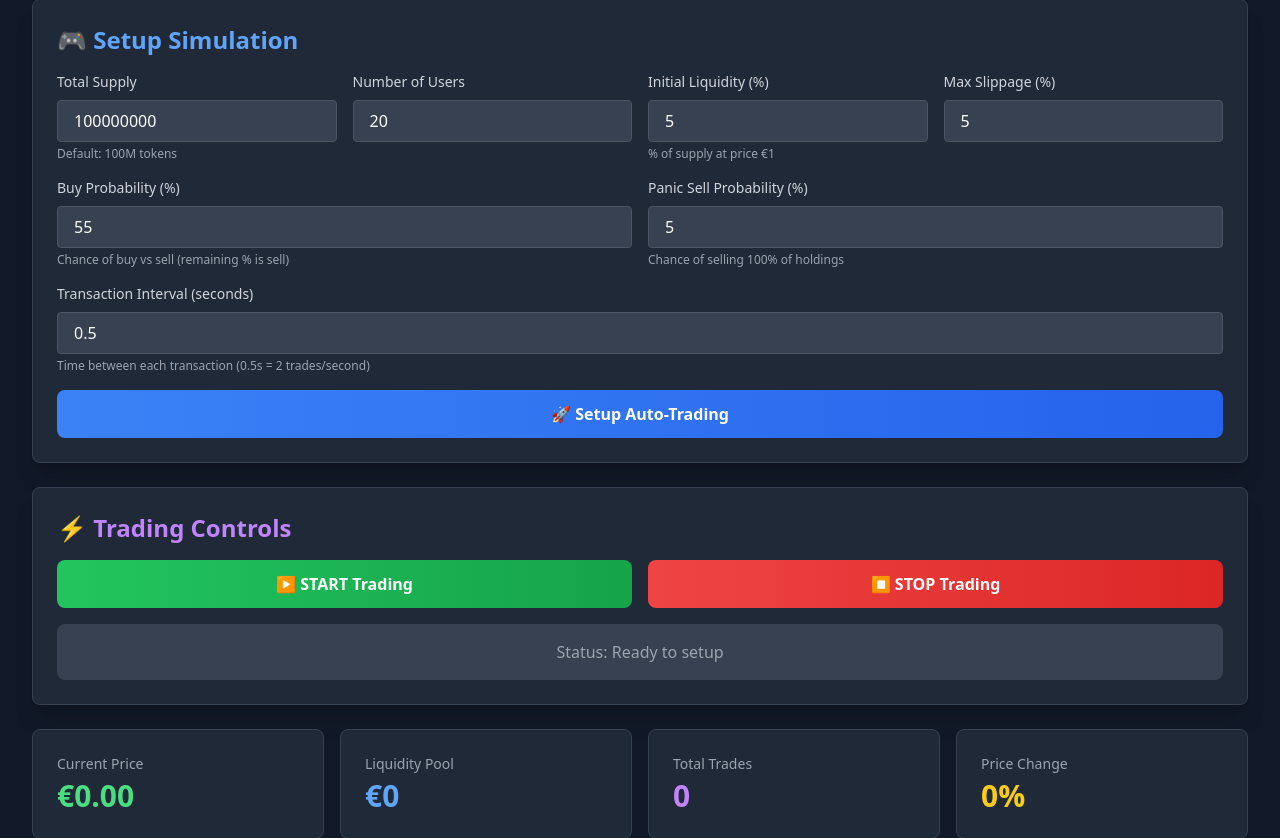
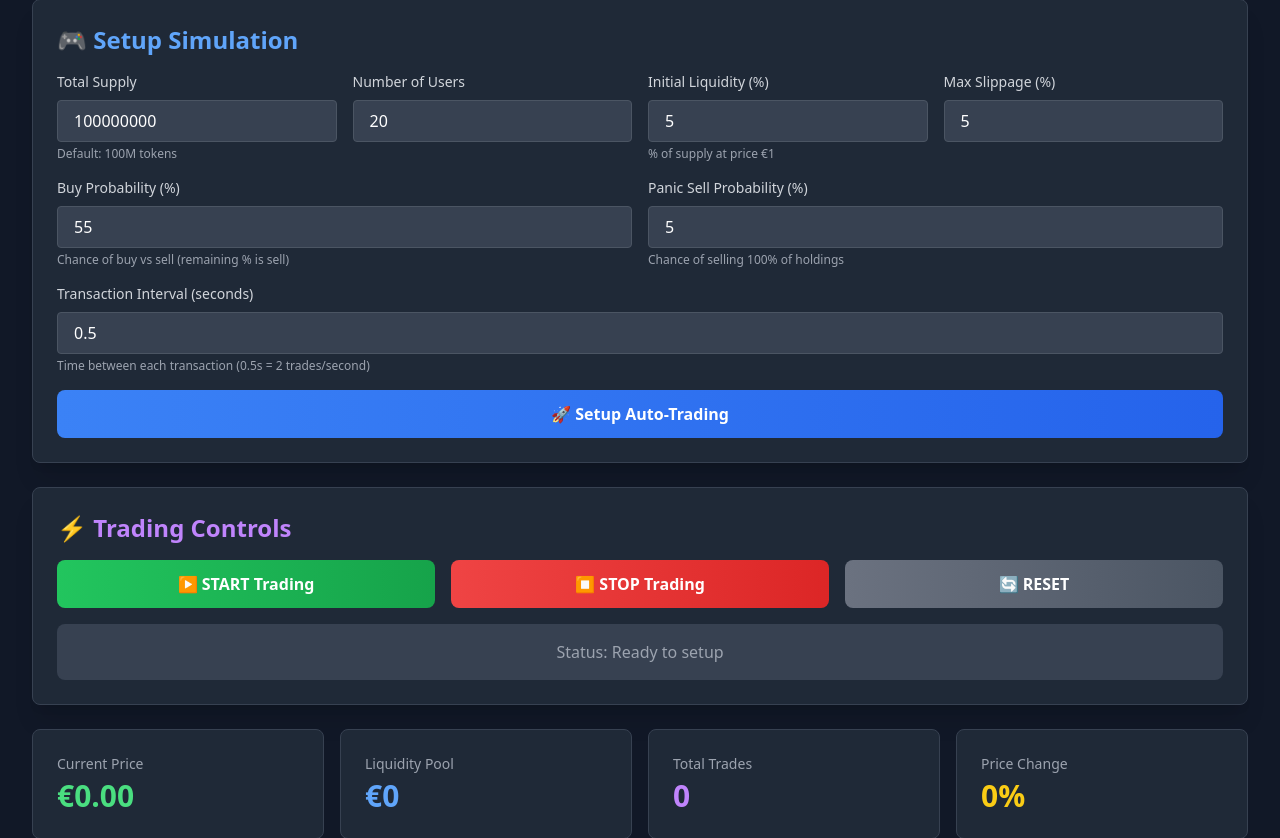
Before and after one commit to AgustinMRedondo/tinvex_simulator, a FastAPI app: page / in a window 1280 px wide. Shown: the part 145-983 px from the top of the page. Run offline with FastAPI, Linux system fonts and the light colour scheme; some libraries are stand-ins or nearby versions.

Commit message:
Add reset button to restart simulation
Changes:
- Added RESET button in trading controls (now 3 buttons in row)
- Implemented resetSimulation() function that:
  - Stops any active trading
  - Clears all intervals and chart data
  - Resets all market statistics to zero
  - Clears transactions and top traders tables
  - Returns UI to "Ready to setup" state
- Allows users to easily start fresh without reloading page

```diff
--- a/templates/simulator.html
+++ b/templates/simulator.html
@@ -75,7 +75,7 @@
         <div class="bg-gray-800 rounded-lg shadow-xl p-6 mb-6 border border-gray-700">
             <h2 class="text-2xl font-semibold mb-4 text-purple-400">⚡ Trading Controls</h2>
 
-            <div class="grid grid-cols-2 gap-4">
+            <div class="grid grid-cols-3 gap-4">
                 <button onclick="startTrading()" id="startBtn"
                         class="bg-gradient-to-r from-green-500 to-green-600 hover:from-green-600 hover:to-green-700 text-white font-bold py-3 px-6 rounded-lg transition-all">
                     ▶️ START Trading
@@ -83,6 +83,10 @@
                 <button onclick="stopTrading()" id="stopBtn"
                         class="bg-gradient-to-r from-red-500 to-red-600 hover:from-red-600 hover:to-red-700 text-white font-bold py-3 px-6 rounded-lg transition-all">
                     ⏹️ STOP Trading
+                </button>
+                <button onclick="resetSimulation()" id="resetBtn"
+                        class="bg-gradient-to-r from-gray-500 to-gray-600 hover:from-gray-600 hover:to-gray-700 text-white font-bold py-3 px-6 rounded-lg transition-all">
+                    🔄 RESET
                 </button>
             </div>
 
@@ -351,6 +355,58 @@
             }
         }
 
+        async function resetSimulation() {
+            try {
+                console.log('🔄 Resetting simulation...');
+
+                // Stop trading if active
+                await fetch(`${API_BASE}/api/trading/stop`, {method: 'POST'});
+
+                // Clear update interval
+                if (updateInterval) {
+                    clearInterval(updateInterval);
+                    updateInterval = null;
+                }
+
+                // Reset chart
+                priceChart.data.labels = [];
+                priceChart.data.datasets[0].data = [];
+                priceChart.update();
+
+                // Reset market stats
+                document.getElementById('currentPrice').textContent = '€0.00';
+                document.getElementById('liquidity').textContent = '€0';
+                document.getElementById('totalTrades').textContent = '0';
+                document.getElementById('priceChange').textContent = '0.00%';
+                document.getElementById('priceChange').className = 'text-3xl font-bold text-gray-400';
+
+                // Reset market state
+                document.getElementById('circulation').textContent = '0';
+                document.getElementById('primaryAvailable').textContent = '0';
+                document.getElementById('secondaryAvailable').textContent = '0';
+                document.getElementById('totalSupplyDisplay').textContent = '0';
+
+                // Clear transactions table
+                document.getElementById('transactionsTable').innerHTML =
+                    '<tr><td colspan="6" class="px-6 py-4 text-center text-gray-400">No transactions yet</td></tr>';
+
+                // Clear top traders table
+                document.getElementById('topTradersTable').innerHTML =
+                    '<tr><td colspan="6" class="px-6 py-4 text-center text-gray-400">No traders yet</td></tr>';
+
+                // Reset status message
+                document.getElementById('tradingStatus').innerHTML =
+                    '<span class="text-gray-400">Status: Ready to setup</span>';
+
+                console.log('✅ Simulation reset complete!');
+
+            } catch (error) {
+                console.error('Reset error:', error);
+                document.getElementById('tradingStatus').innerHTML =
+                    `<span class="text-red-400">❌ Reset Error: ${error.message}</span>`;
+            }
+        }
+
         async function updateStats() {
             try {
                 const statusResponse = await fetch(`${API_BASE}/api/trading/status`);
```
